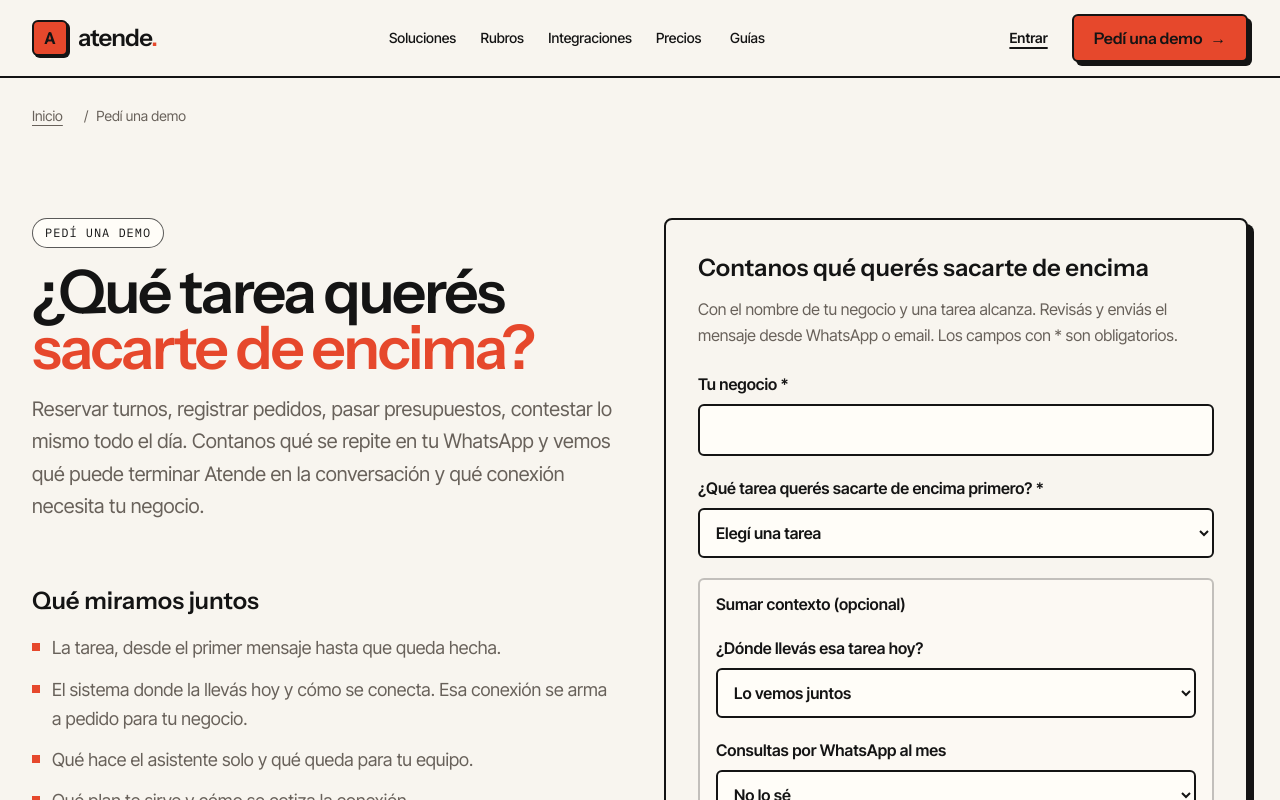
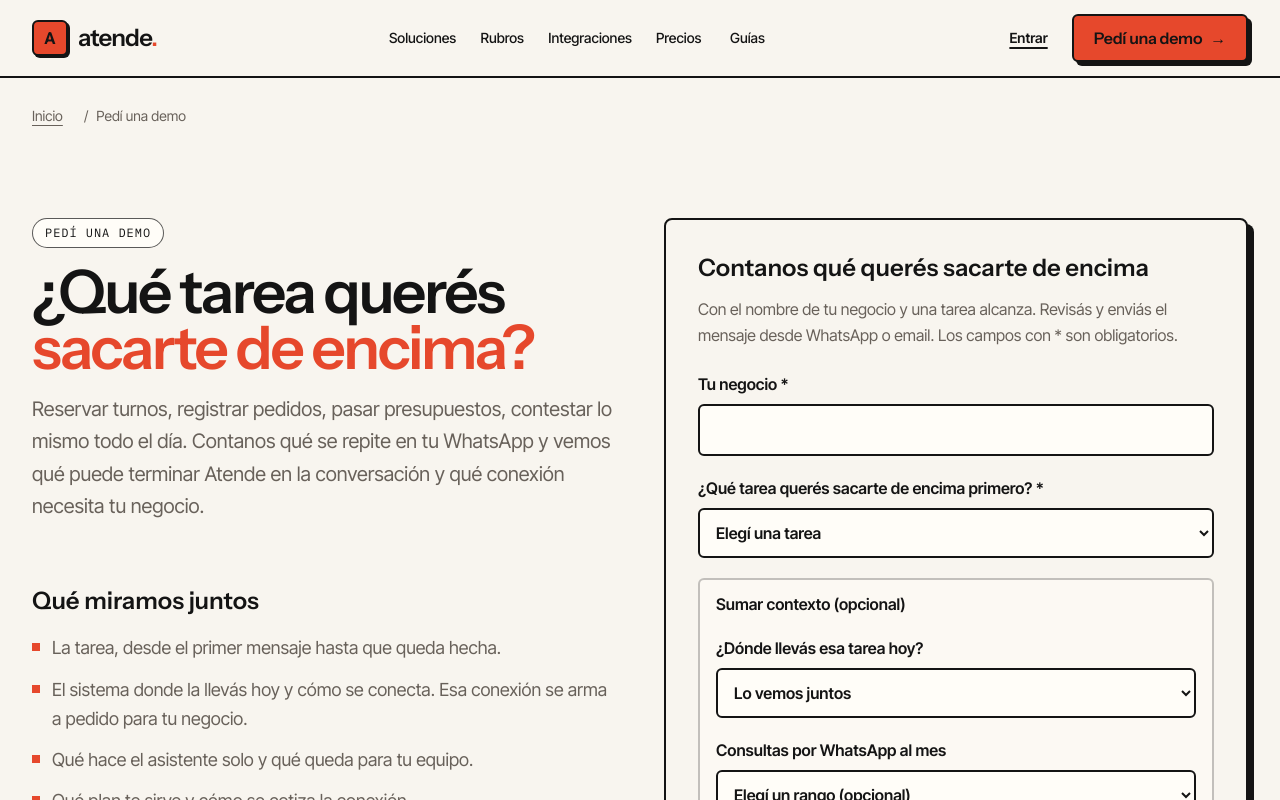
Before and after one commit to LeonelAlcazar/atendee, a Next.js app: page /demo in a window 1280 px wide. Both pictures are taken after a click on the heading "Sumar contexto (opcional)". Shown: the top 800 px of the page. Built offline with nearby package versions, Linux system fonts and the light colour scheme.

Commit message:
fix: clarify optional demo volume placeholder

```diff
--- a/src/components/demo/DemoForm.tsx
+++ b/src/components/demo/DemoForm.tsx
@@ -153,7 +153,7 @@ export function DemoForm() {
                   defaultValue=""
                   className={field}
                 >
-                  <option value="">No lo sé</option>
+                  <option value="">Elegí un rango (opcional)</option>
                   {demoVolumes.map((item) => (
                     <option key={item}>{item}</option>
                   ))}
```
